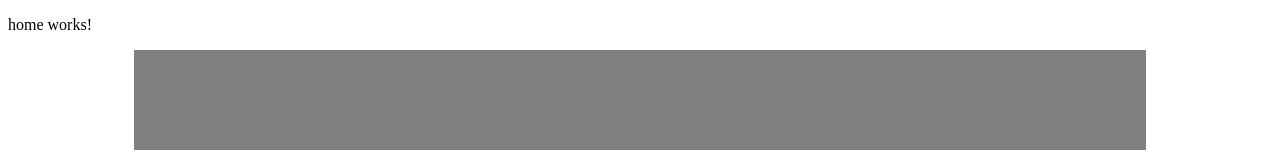
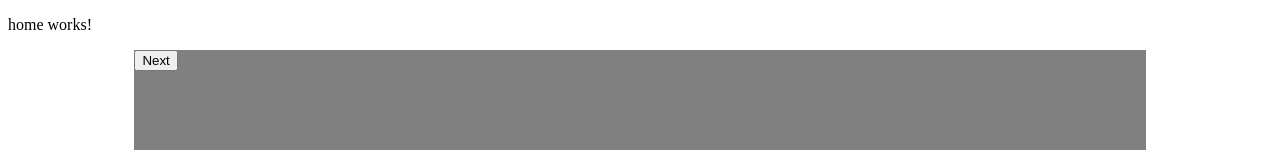
Before and after one commit to ChaseFaggard/CrankyTortillaBurritoMaker, an Angular app: page / in a window 1280 px wide. Both pictures are taken after a click on the button "Create a burrito". Shown: the top 160 px of the page. Built offline with nearby package versions, Linux system fonts and the light colour scheme.

Commit message:
edited html

```diff
--- a/src/app/burrito-maker/burrito-maker.component.html
+++ b/src/app/burrito-maker/burrito-maker.component.html
@@ -1,3 +1,9 @@
 <div class="burrito-maker">
     <button *ngIf="state === FormState.START" (click)="start()">Create a burrito</button>
+    <form *ngIf="state > FormState.START && state < FormState.END">
+        <button (click)="nextStep()">Next</button>
+    </form>
+    <div *ngIf="state === FormState.END">
+        Completeds
+    </div>
 </div>
--- a/src/app/burrito-maker/burrito-maker.component.ts
+++ b/src/app/burrito-maker/burrito-maker.component.ts
@@ -27,6 +27,8 @@ export class BurritoMakerComponent implements OnInit {
     this.state = FormState.STEP_1
   }
 
+  nextStep(): void { this.state++ }
+
 
 
 }
```
